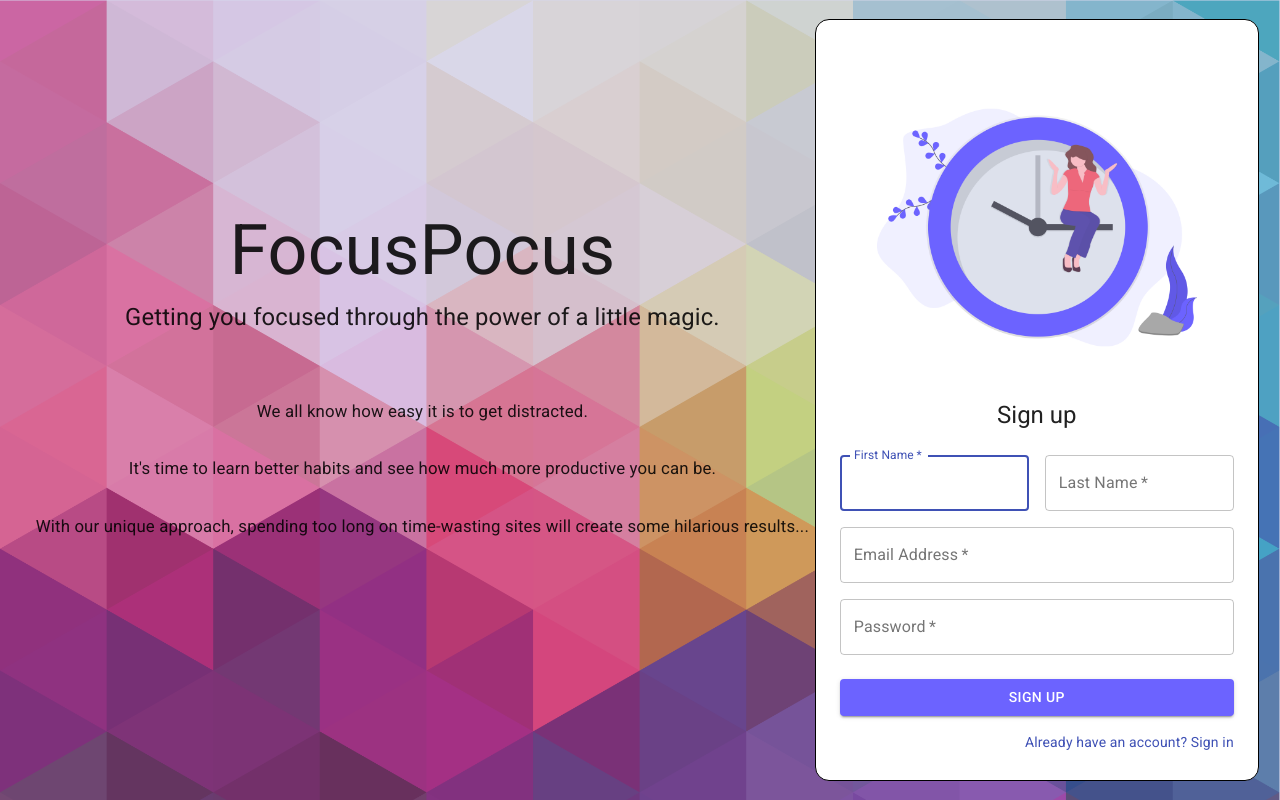
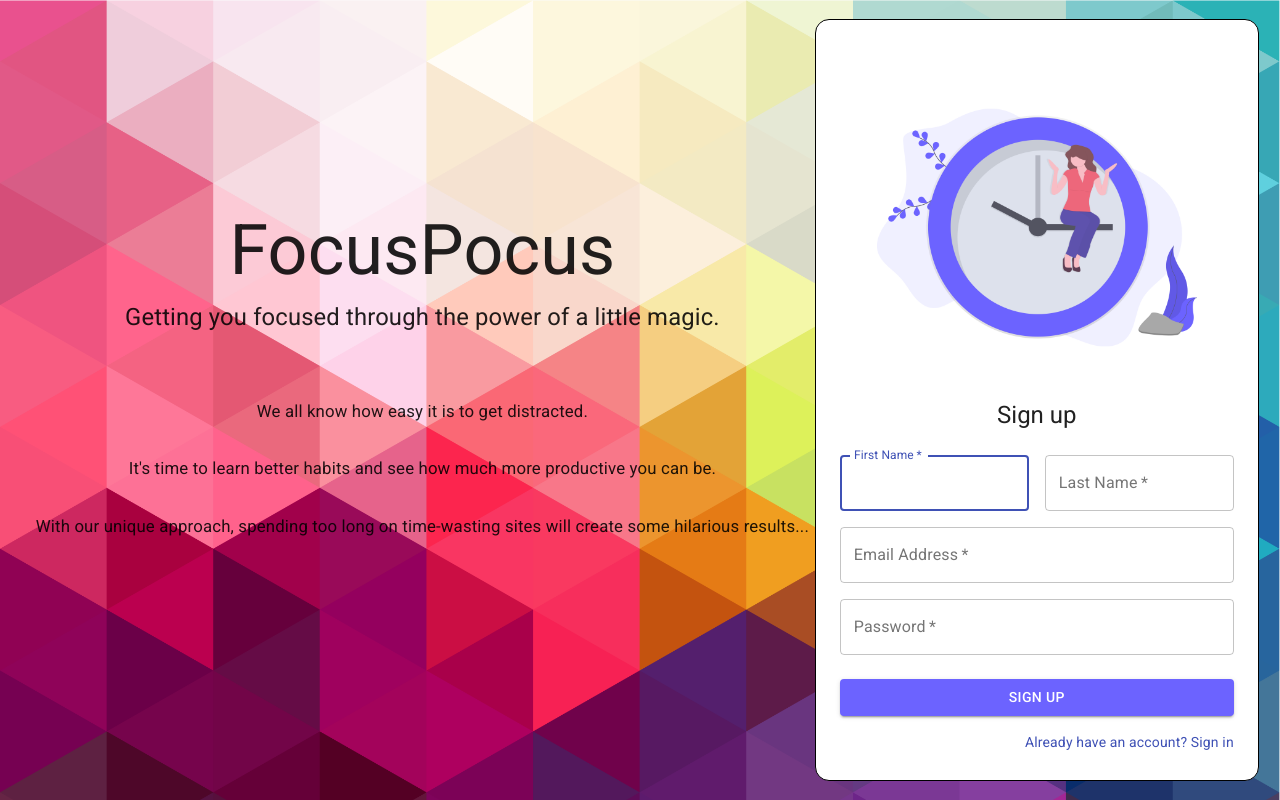
Before and after one commit to LHL-FocusPocus/FocusPocus, a React (Create React App) app in the folder client/: page / in a window 1280 px wide. Built offline with nearby package versions, Linux system fonts and the light colour scheme.

Commit message:
remove rgba bg colour, which added weird tint

```diff
--- a/client/src/components/Landing.jsx
+++ b/client/src/components/Landing.jsx
@@ -8,8 +8,6 @@ const Container = styled.div`
   display: flex;
   align-items: center;
   height: 100vh;
-  background-color: rgba(143, 144, 204, 0.336)
- !important;
 `
 const InnerContainer = styled.div`
   display: flex;
```
